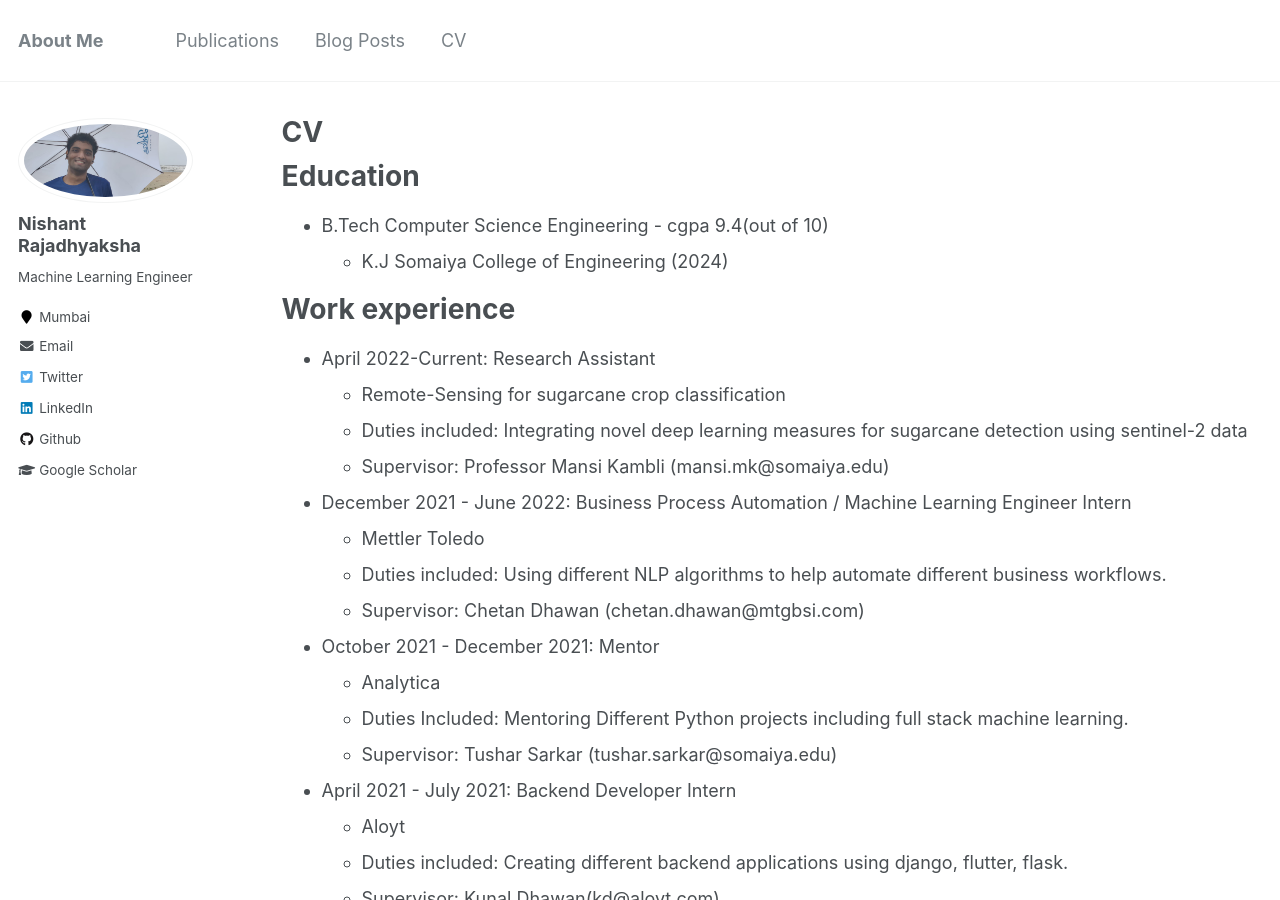
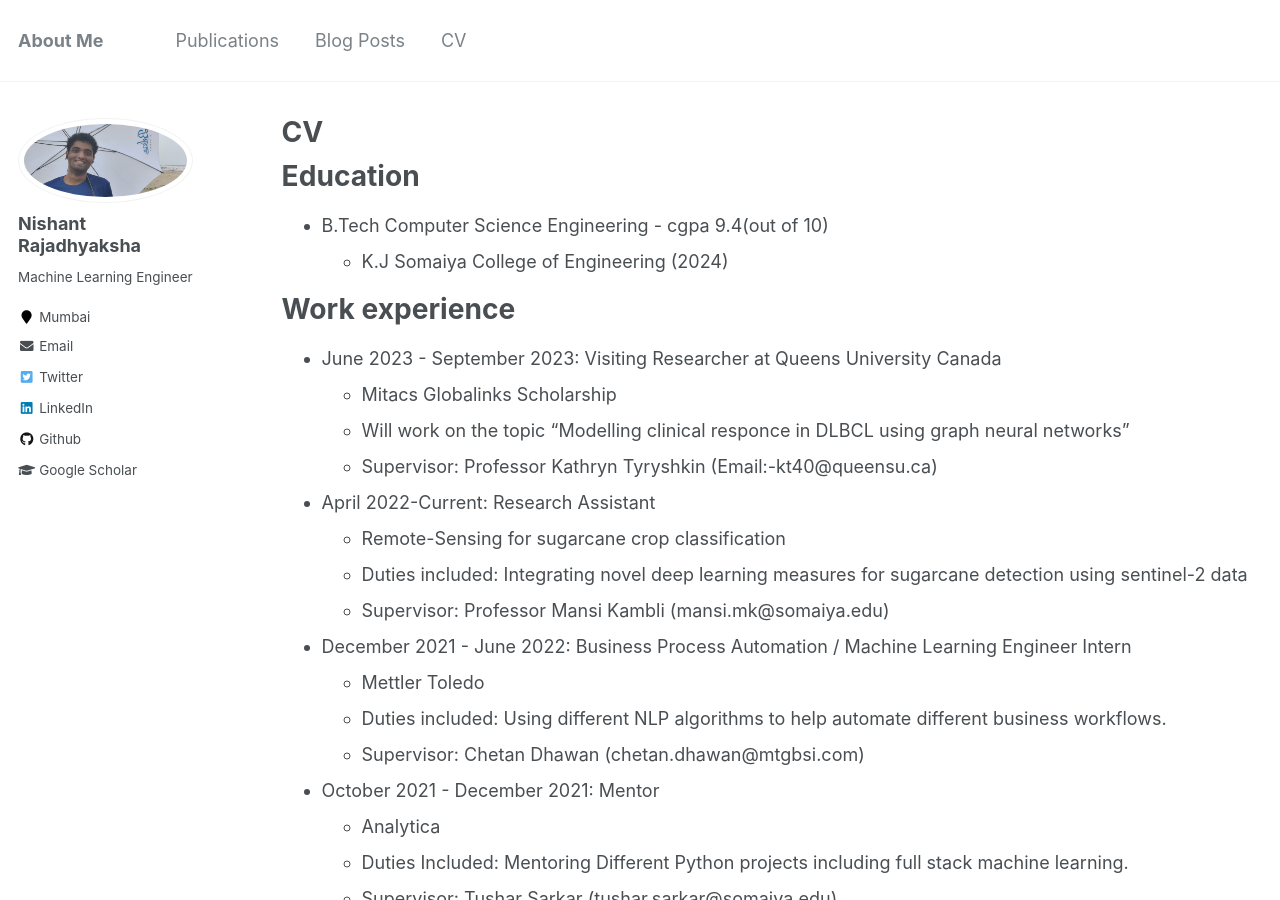
Before and after one commit to nishant42491/nishant42491.github.io, a Jekyll site: the page built from _pages/cv.md, in a window 1280 px wide and 900 px high. Built offline with Jekyll 4.4.1, drawn with Linux system fonts in a browser that asks for light colours.

Commit message:
Update cv.md

```diff
--- a/_pages/cv.md
+++ b/_pages/cv.md
@@ -16,6 +16,13 @@ Education
 
 Work experience
 ======
+
+* June 2023 - September 2023: Visiting Researcher at Queens University Canada
+  * Mitacs Globalinks Scholarship
+  * Will work on the topic "Modelling clinical responce in DLBCL using graph neural networks"
+  * Supervisor: Professor Kathryn Tyryshkin (Email:-kt40@queensu.ca)
+
+
 * April 2022-Current: Research Assistant
   * Remote-Sensing for sugarcane crop classification
   * Duties included: Integrating novel deep learning measures for sugarcane detection using sentinel-2 data
```
